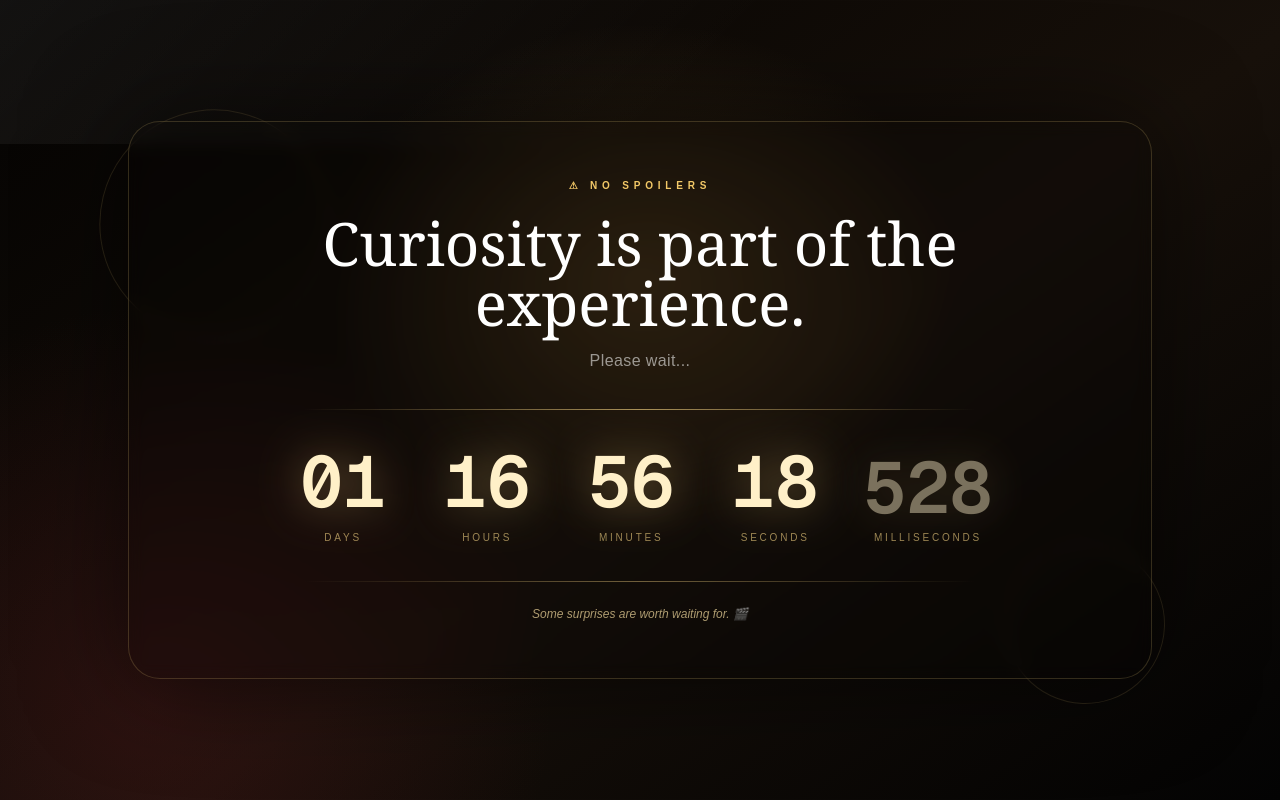
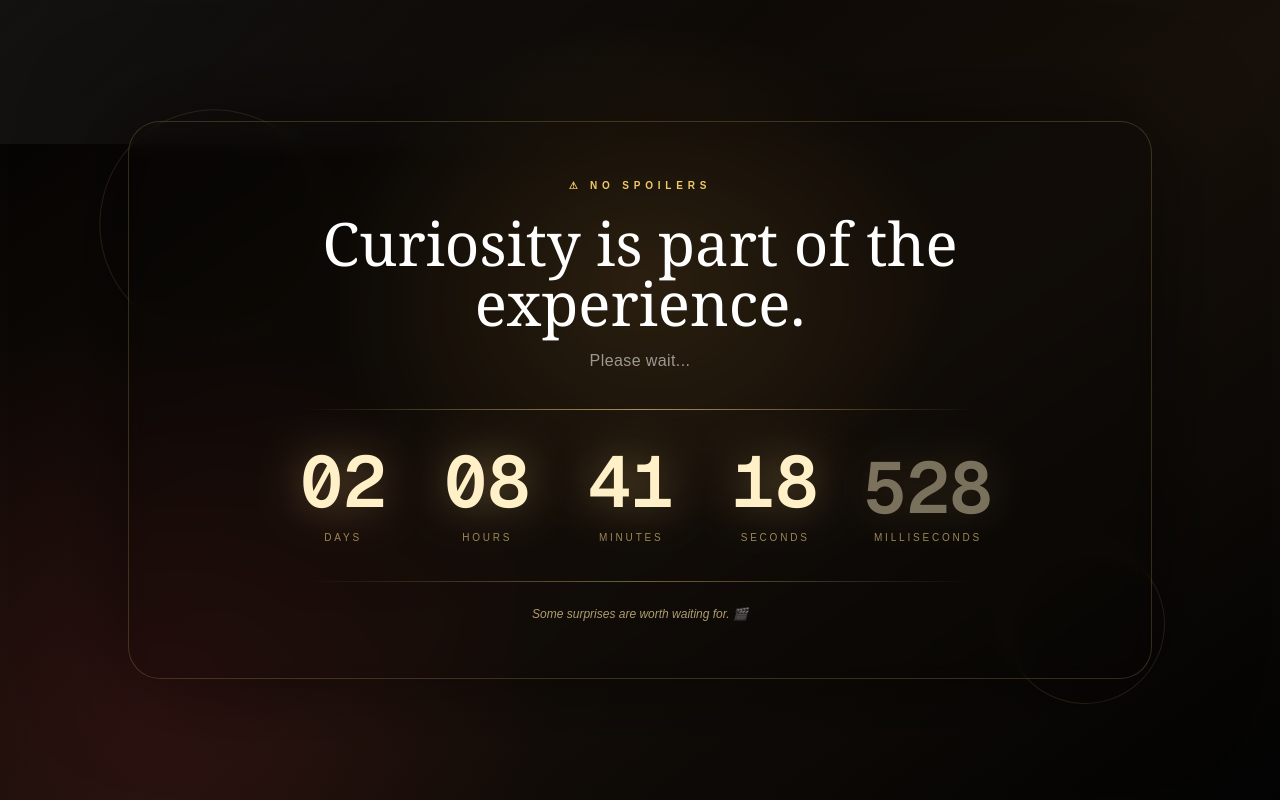
Before and after one commit to AyushTamta/wishflow1, a Next.js app: page / in a window 1280 px wide. Built offline with nearby package versions, Linux system fonts and the light colour scheme.

Commit message:
fixed logic and counter

```diff
--- a/components/countdown/BirthdayGate.tsx
+++ b/components/countdown/BirthdayGate.tsx
@@ -4,7 +4,7 @@ import { useEffect, useRef, useState } from "react";
 import type { ReactNode } from "react";
 import { motion } from "framer-motion";
 
-const BIRTHDAY_START = new Date("2026-07-26T08:15:00+05:30").getTime();
+const BIRTHDAY_START = new Date("2026-07-27T00:00:00+05:30").getTime();
 
 function splitRemaining(remaining: number) {
   const total = Math.max(0, remaining);
```
